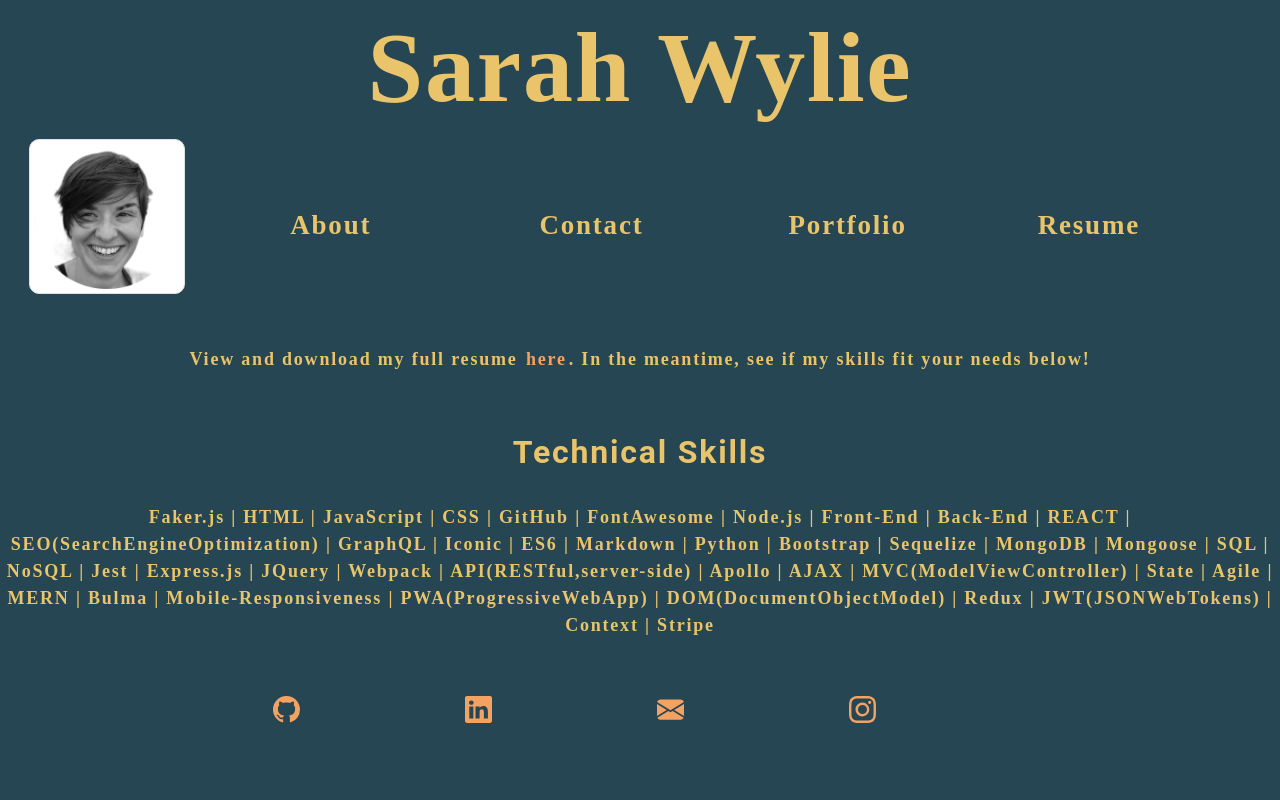
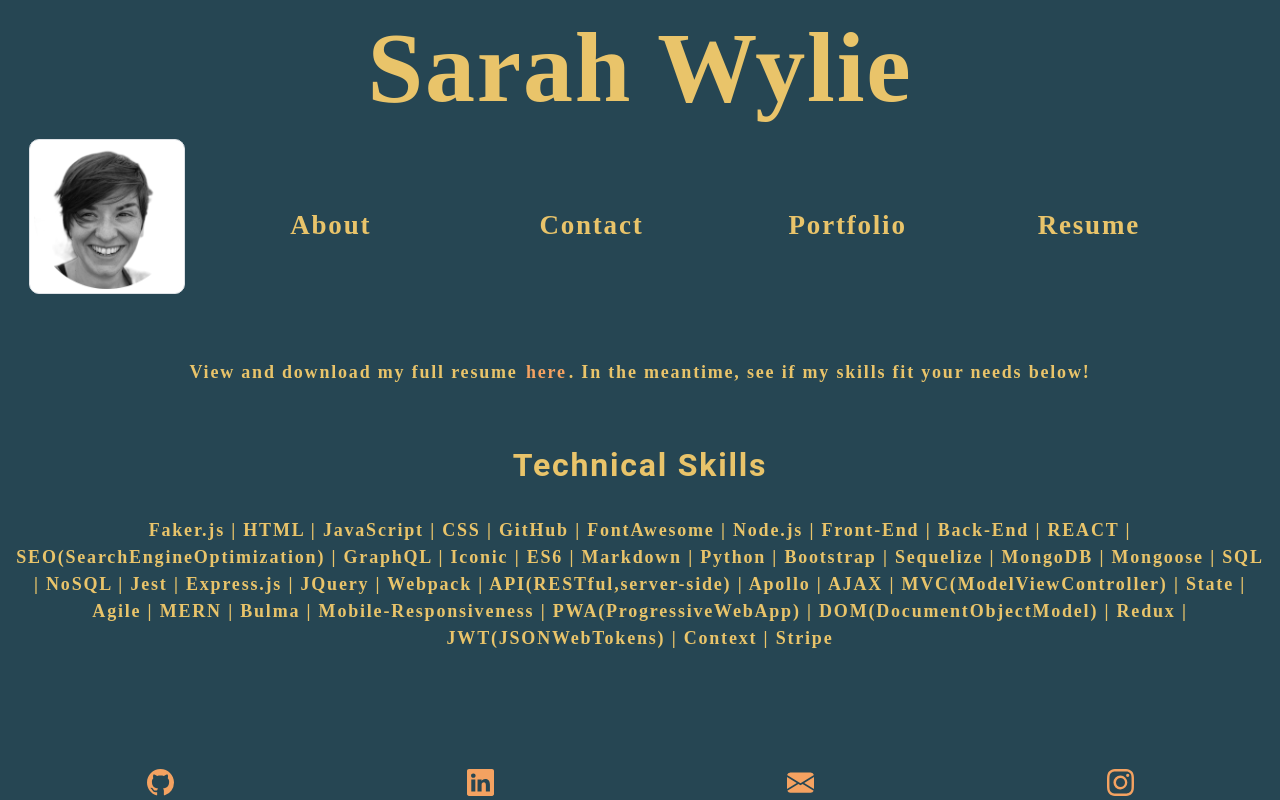
Before and after one commit to sarahwylie/hello-wylie, a React (Create React App) app: page /resume in a window 1280 px wide. Built offline with nearby package versions, Linux system fonts and the light colour scheme.

Commit message:
fixed footer

```diff
--- a/src/components/Footer.js
+++ b/src/components/Footer.js
@@ -4,22 +4,22 @@ import { BsLinkedin, BsGithub, BsFillEnvelopeFill, BsInstagram } from 'react-ico
 function Footer() {
     return (
         <section className='flex-row footer'>
-                    <div className='col-3'>
+                    <div className='foot col-3'>
                         <a href="https://github.com/sarahwylie"
                             alt="github"
                             target="_blank"
                             rel="noreferrer"><BsGithub /></a></div>
-                    <div className='col-3'>
+                    <div className='foot col-3'>
                         <a href="https://www.linkedin.com/in/sarahamwylie/"
                             alt="linkedin"
                             target="_blank"
                             rel="noreferrer"><BsLinkedin /></a></div>
-                    <div className='col-3'>
+                    <div className='foot col-3'>
                         <a href="mailto:sarahannemariawylie@gmail.com"
                             alt="email"
                             target="_blank"
                             rel="noreferrer"><BsFillEnvelopeFill /></a></div>
-                    <div className='col-3'>
+                    <div className='foot col-3'>
                         <a href="https://www.instagram.com/moolovesdonuts/"
                             alt="instagram"
                             target="_blank"
--- a/src/components/Resume.js
+++ b/src/components/Resume.js
@@ -3,7 +3,7 @@ import React from 'react';
 function Resume() {
     return (
         <section className='my-5 resume'>
-            <div>View and download my full resume <a href="https://drive.google.com/file/d/11HUJmMGWSvOl4UXVe7pu_OSwCct1DhJY/view?usp=sharing" alt="resume" target="_blank" rel="noreferrer">here</a>. In the meantime, see if my skills fit your needs below!</div>
+            <div>View and download my full resume <a href="https://docs.google.com/document/d/1RY9CEHp8J_PWvqzqpSSrwOLPwCCbZZeufPXDC49qqzg/edit?usp=sharing" alt="resume" target="_blank" rel="noreferrer">here</a>. In the meantime, see if my skills fit your needs below!</div>
             <br/>
             <br/>
             <div id='technical'>
--- a/src/index.css
+++ b/src/index.css
@@ -66,14 +66,18 @@ body {
 }
 
 .footer {
-  margin-left: 20%;
-  margin-right: 20%;
-  margin-bottom: 3px;
-  margin-top: -50;
-  align-items: center;
+  position: fixed;
+  left: 0;
+  bottom: 0;
+  width: 100%;
+  text-align: center;
   justify-content: space-around;
   flex-shrink: 0;
   font-size: 150%;
+}
+
+.foot {
+  align-items: center;
 }
 
 .active {
@@ -132,6 +136,7 @@ body {
 
 .resume {
   text-align: center;
+  padding: 1%
 }
 
 #techSkills, #techTitle, #portfolio {
```
